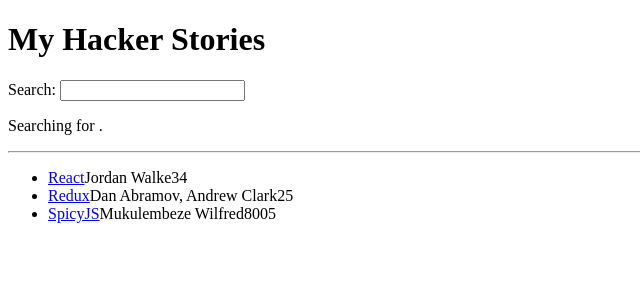
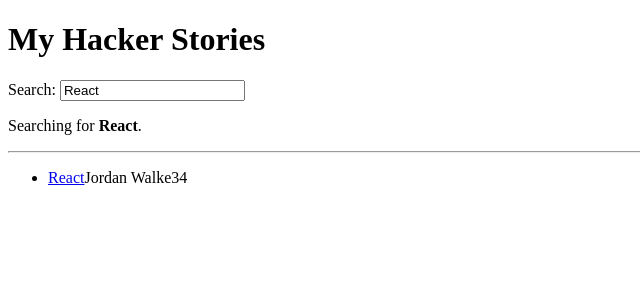
Before and after one commit to mukulembezewil/road_to_react, a React (Vite) app: page / in a window 1280 px wide. Shown: the top 300 px of the page, without its empty margins (0-640 px from the left). Built offline with nearby package versions, Linux system fonts and the light colour scheme.

Commit message:
Import useEffect() hook

```diff
--- a/src/App.jsx
+++ b/src/App.jsx
@@ -1,5 +1,5 @@
 import * as React from 'react';
-import { useState } from 'react';
+import { useState, useEffect } from 'react';
 
 const App = () => {
 	const stories = [
@@ -29,12 +29,17 @@
 		},
 	];
 
-	const [searchTerm, setSearchTerm] = useState('');
+	const [searchTerm, setSearchTerm] = useState(
+		localStorage.getItem('search') || 'React'
+	);
+
+	useEffect(() => {
+		localStorage.setItem('search', searchTerm);
+	}, [searchTerm]);
 
 	const handleSearch = (event) => {
 		setSearchTerm(event.target.value);
 	};
-	let moose = searchTerm;
 
 	const searchedStories = stories.filter((story) =>
 		story.title.toLowerCase().includes(searchTerm.toLowerCase())
@@ -46,36 +51,38 @@
 
 			<Search
 				onSearch={handleSearch}
-				papa={moose}
+				search={searchTerm}
 			/>
 
 			<hr />
 
-			<List anything={searchedStories} />
+			<List list={searchedStories} />
 		</div>
 	);
 };
 
 const Search = (props) => {
+	const { search, onSearch } = props;
 	return (
 		<div>
 			<label htmlFor="search">Search: </label>
 			<input
 				id="search"
 				type="text"
-				onChange={props.onSearch}
+				value={search}
+				onChange={onSearch}
 			/>
 
 			<p>
-				Searching for <strong>{props.papa}</strong>.
+				Searching for <strong>{props.search}</strong>.
 			</p>
 		</div>
 	);
 };
 
-const List = (props) => (
+const List = ({ list }) => (
 	<ul>
-		{props.anything.map((item) => (
+		{list.map((item) => (
 			<Item
 				key={item.objectID}
 				item={item}
@@ -84,14 +91,14 @@
 	</ul>
 );
 
-const Item = (props) => (
+const Item = ({ item }) => (
 	<li>
 		<span>
-			<a href={props.item.url}>{props.item.title}</a>
+			<a href={item.url}>{item.title}</a>
 		</span>
-		<span>{props.item.author}</span>
-		<span>{props.item.num_comments}</span>
-		<span>{props.item.points}</span>
+		<span>{item.author}</span>
+		<span>{item.num_comments}</span>
+		<span>{item.points}</span>
 	</li>
 );
 
```
